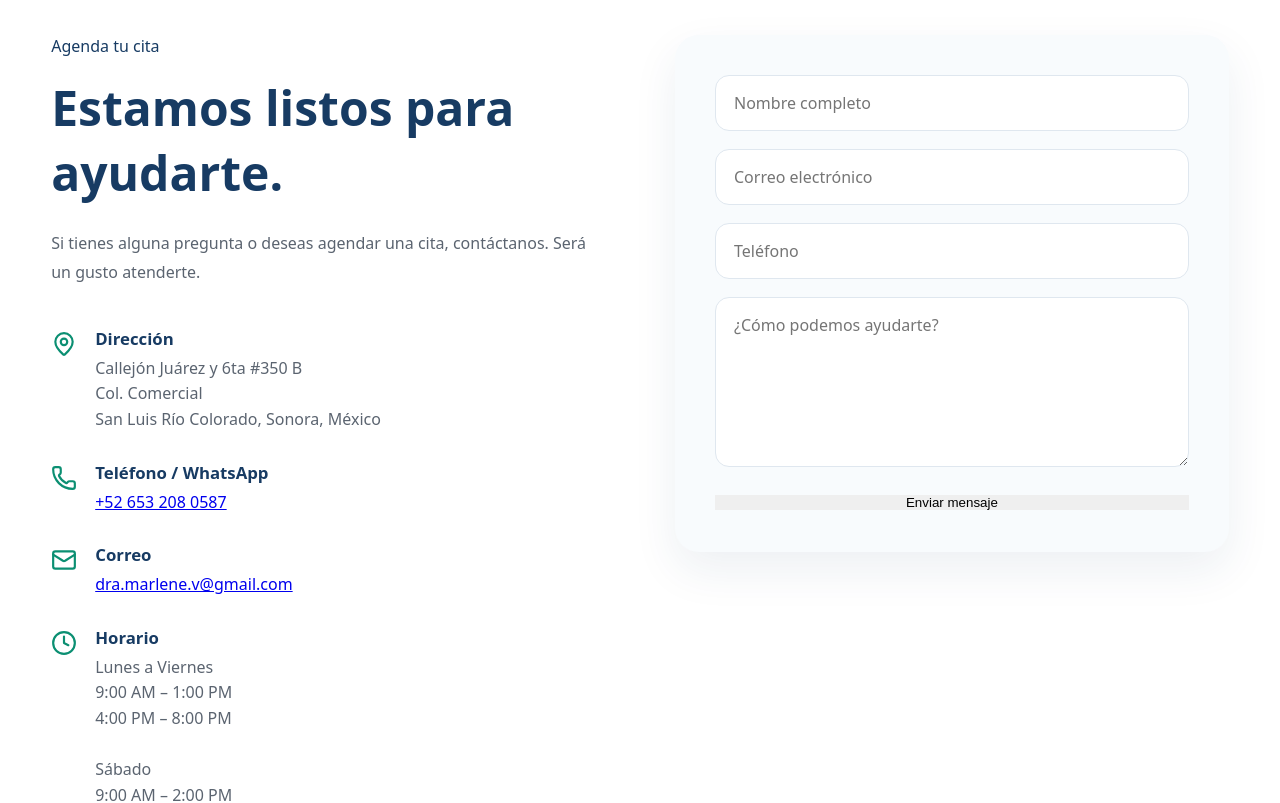
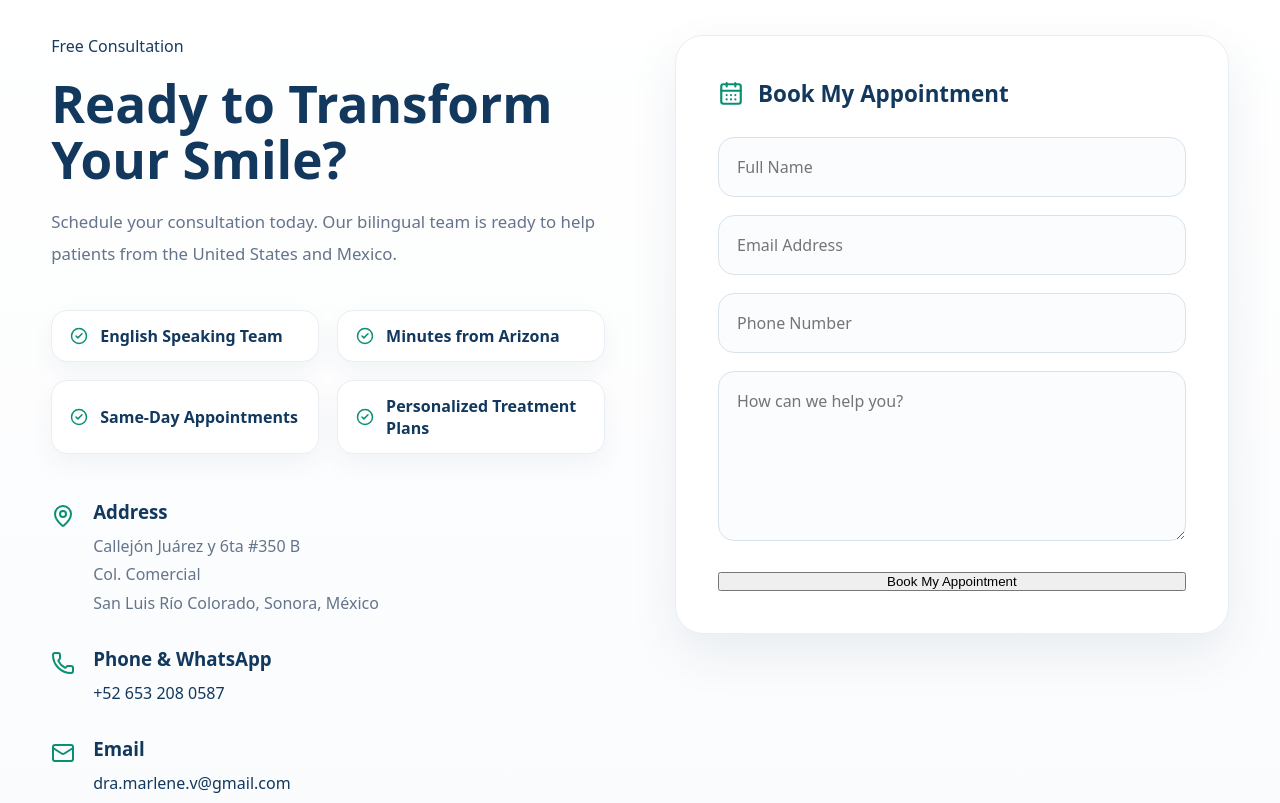
Before and after one commit to eadrian2018-droid/website-dra-marlene, a React (Vite) app: page / in a window 1280 px wide. Shown: the part 5880-6683 px from the top of the page. Built offline with nearby package versions, Linux system fonts and the light colour scheme.

Commit message:
Sprint 6 - Premium contact section, bilingual contact form and UX improvements

```diff
--- a/src/components/Contact/Contact.css
+++ b/src/components/Contact/Contact.css
@@ -1,95 +1,298 @@
-.contact {
-  background: #ffffff;
+.contact{
+    background:linear-gradient(180deg,#ffffff 0%,#f8fafc 100%);
 }
 
-.contact-container {
-  display: grid;
-  grid-template-columns: 1fr 1fr;
-  gap: 70px;
-  align-items: start;
+.contact-container{
+
+    display:grid;
+    grid-template-columns:1fr 1fr;
+    gap:70px;
+    align-items:start;
+
 }
 
-.contact-info h2 {
-  font-size: clamp(2rem, 4vw, 3rem);
-  color: #173b63;
-  margin: 18px 0 24px;
+.contact-info h2{
+
+    margin:18px 0;
+
+    font-size:clamp(2.7rem,4vw,4rem);
+
+    color:#12385e;
+
+    line-height:1.1;
+
 }
 
-.contact-info > p {
-  color: #5b6470;
-  line-height: 1.8;
-  margin-bottom: 40px;
+.contact-description{
+
+    color:#64748b;
+
+    font-size:1.05rem;
+
+    line-height:1.9;
+
+    margin-bottom:40px;
+
 }
 
-.contact-item {
-  display: flex;
-  align-items: flex-start;
-  gap: 18px;
-  margin-bottom: 28px;
+.contact-benefits{
+
+    display:grid;
+
+    grid-template-columns:repeat(2,1fr);
+
+    gap:18px;
+
+    margin-bottom:45px;
+
 }
 
-.contact-icon {
-  flex-shrink: 0;
-  width: 26px;
-  height: 26px;
-  color: #0b8f72;
-  margin-top: 4px;
+.benefit{
+
+    display:flex;
+
+    align-items:center;
+
+    gap:12px;
+
+    padding:14px 18px;
+
+    background:white;
+
+    border-radius:16px;
+
+    border:1px solid #e8eef3;
+
+    font-weight:600;
+
+    color:#12385e;
+
+    box-shadow:0 10px 25px rgba(18,56,94,.05);
+
 }
 
-.contact-item h3 {
-  color: #173b63;
-  margin-bottom: 6px;
-  font-size: 1.05rem;
+.benefit svg{
+
+    color:#0b8f72;
+
+    flex-shrink:0;
+
 }
 
-.contact-item p {
-  color: #5b6470;
-  line-height: 1.6;
+.contact-item{
+
+    display:flex;
+
+    gap:18px;
+
+    margin-bottom:28px;
+
 }
 
-.contact-form {
-  background: #f8fbfd;
-  padding: 40px;
-  border-radius: 24px;
-  box-shadow: 0 18px 45px rgba(23, 59, 99, 0.08);
+.contact-icon{
+
+    color:#0b8f72;
+
+    width:24px;
+
+    height:24px;
+
+    margin-top:5px;
+
+    flex-shrink:0;
+
+}
+
+.contact-item h3{
+
+    margin-bottom:8px;
+
+    color:#12385e;
+
+}
+
+.contact-item p{
+
+    color:#64748b;
+
+    line-height:1.8;
+
+}
+
+.contact-item a{
+
+    color:#12385e;
+
+    text-decoration:none;
+
+}
+
+.contact-form{
+
+    background:white;
+
+    padding:42px;
+
+    border-radius:28px;
+
+    border:1px solid #e8eef3;
+
+    box-shadow:0 20px 50px rgba(18,56,94,.08);
+
+}
+
+.form-header{
+
+    display:flex;
+
+    align-items:center;
+
+    gap:14px;
+
+    margin-bottom:28px;
+
+    color:#12385e;
+
+}
+
+.form-header svg{
+
+    color:#0b8f72;
+
+}
+
+.form-header h3{
+
+    margin:0;
+
+    font-size:1.4rem;
+
 }
 
 .contact-form input,
-.contact-form textarea {
-  width: 100%;
-  padding: 16px 18px;
-  margin-bottom: 18px;
-  border: 1px solid #dfe7ef;
-  border-radius: 14px;
-  font-size: 1rem;
-  font-family: inherit;
-  outline: none;
-  transition: all .25s ease;
+
+.contact-form textarea{
+
+    width:100%;
+
+    padding:18px;
+
+    margin-bottom:18px;
+
+    border-radius:16px;
+
+    border:1px solid #d9e3eb;
+
+    background:#fbfcfd;
+
+    font-family:inherit;
+
+    font-size:1rem;
+
+    transition:.3s;
+
 }
 
 .contact-form input:focus,
-.contact-form textarea:focus {
-  border-color: #0b8f72;
-  box-shadow: 0 0 0 4px rgba(11, 143, 114, 0.08);
+
+.contact-form textarea:focus{
+
+    outline:none;
+
+    border-color:#0b8f72;
+
+    background:white;
+
+    box-shadow:0 0 0 4px rgba(11,143,114,.12);
+
 }
 
-.contact-form textarea {
-  resize: vertical;
-  min-height: 170px;
+.contact-form textarea{
+
+    resize:vertical;
+
+    min-height:170px;
+
 }
 
-.contact-form button {
-  width: 100%;
-  border: none;
-  cursor: pointer;
+.contact-form small{
+
+    display:block;
+
+    margin-top:-10px;
+
+    margin-bottom:14px;
+
+    color:#d32f2f;
+
 }
 
-@media (max-width: 992px) {
-  .contact-container {
-    grid-template-columns: 1fr;
-  }
+.contact-form button{
 
-  .contact-form {
-    padding: 30px;
-  }
+    width:100%;
+
+    margin-top:8px;
+
 }
+
+.contact-success{
+
+    margin-top:22px;
+
+    padding:16px;
+
+    border-radius:14px;
+
+    background:#ecfdf5;
+
+    color:#0b8f72;
+
+    font-weight:700;
+
+    text-align:center;
+
+}
+
+@media(max-width:1100px){
+
+.contact-container{
+
+grid-template-columns:1fr;
+
+}
+
+.contact-info{
+
+order:2;
+
+}
+
+.contact-form{
+
+order:1;
+
+}
+
+}
+
+@media(max-width:700px){
+
+.contact-benefits{
+
+grid-template-columns:1fr;
+
+}
+
+.contact-form{
+
+padding:28px;
+
+}
+
+.contact-info h2{
+
+font-size:2.4rem;
+
+}
+
+}
--- a/src/components/Contact/Contact.tsx
+++ b/src/components/Contact/Contact.tsx
@@ -1,9 +1,119 @@
-import { Clock, Mail, MapPin, Phone } from "lucide-react";
+import {
+  CalendarDays,
+  CheckCircle2,
+  Clock,
+  Mail,
+  MapPin,
+  Phone,
+} from "lucide-react";
+
+import { useLanguage } from "../../context/LanguageContext";
+import { useContactForm } from "../../hooks/useContactForm";
 import { sendContactEmail } from "../../services/email";
-import { useContactForm } from "../../hooks/useContactForm";
+
 import "./Contact.css";
 
+const content = {
+  en: {
+    tag: "Free Consultation",
+
+    title: "Ready to Transform Your Smile?",
+
+    description:
+      "Schedule your consultation today. Our bilingual team is ready to help patients from the United States and Mexico.",
+
+    benefits: [
+      "English Speaking Team",
+      "Minutes from Arizona",
+      "Same-Day Appointments",
+      "Personalized Treatment Plans",
+    ],
+
+    address: "Address",
+
+    phone: "Phone & WhatsApp",
+
+    email: "Email",
+
+    hours: "Office Hours",
+
+    weekdays: "Monday - Friday",
+
+    saturday: "Saturday",
+
+    sunday: "Sunday",
+
+    closed: "Closed",
+
+    name: "Full Name",
+
+    emailPlaceholder: "Email Address",
+
+    phonePlaceholder: "Phone Number",
+
+    messagePlaceholder: "How can we help you?",
+
+    sending: "Sending...",
+
+    button: "Book My Appointment",
+
+    success:
+      "Your request has been received. We'll contact you shortly.",
+  },
+
+  es: {
+    tag: "Consulta Gratuita",
+
+    title: "Estamos listos para ayudarte.",
+
+    description:
+      "Agenda tu consulta hoy mismo. Nuestro equipo está listo para atender pacientes de México y Estados Unidos.",
+
+    benefits: [
+      "Atención en Inglés y Español",
+      "A minutos de Arizona",
+      "Citas el mismo día",
+      "Plan de tratamiento personalizado",
+    ],
+
+    address: "Dirección",
+
+    phone: "Teléfono / WhatsApp",
+
+    email: "Correo",
+
+    hours: "Horario",
+
+    weekdays: "Lunes a Viernes",
+
+    saturday: "Sábado",
+
+    sunday: "Domingo",
+
+    closed: "Cerrado",
+
+    name: "Nombre completo",
+
+    emailPlaceholder: "Correo electrónico",
+
+    phonePlaceholder: "Teléfono",
+
+    messagePlaceholder: "¿Cómo podemos ayudarte?",
+
+    sending: "Enviando...",
+
+    button: "Agendar mi cita",
+
+    success:
+      "Hemos recibido tu solicitud. Nos pondremos en contacto contigo muy pronto.",
+  },
+};
+
 export default function Contact() {
+  const { language } = useLanguage();
+
+  const t = content[language];
+
   const {
     form,
     errors,
@@ -35,134 +145,220 @@ export default function Contact() {
         message: "",
       });
 
-      setTimeout(() => setSuccess(false), 4000);
-    } catch (error) {
-      alert("No fue posible enviar el mensaje. Inténtalo nuevamente.");
-      console.error(error);
+      setTimeout(() => setSuccess(false), 5000);
     } finally {
       setLoading(false);
     }
   }
 
   return (
-    <section className="contact section" id="contact">
+    <section
+      className="contact section"
+      id="contact"
+    >
       <div className="container contact-container">
+
         <div className="contact-info">
+
           <span className="section-tag">
-            Agenda tu cita
+            {t.tag}
           </span>
 
-          <h2>Estamos listos para ayudarte.</h2>
+          <h2>
+            {t.title}
+          </h2>
 
-          <p>
-            Si tienes alguna pregunta o deseas agendar una cita,
-            contáctanos. Será un gusto atenderte.
+          <p className="contact-description">
+            {t.description}
           </p>
 
+          <div className="contact-benefits">
+
+            {t.benefits.map((item) => (
+
+              <div
+                className="benefit"
+                key={item}
+              >
+                <CheckCircle2 size={18} />
+
+                <span>{item}</span>
+
+              </div>
+
+            ))}
+
+          </div>
+
           <div className="contact-item">
+
             <MapPin className="contact-icon" />
 
             <div>
-              <h3>Dirección</h3>
+
+              <h3>{t.address}</h3>
 
               <p>
-                Callejón Juárez y 6ta #350 B<br />
-                Col. Comercial<br />
+
+                Callejón Juárez y 6ta #350 B
+
+                <br />
+
+                Col. Comercial
+
+                <br />
+
                 San Luis Río Colorado, Sonora, México
+
               </p>
+
             </div>
+
           </div>
 
           <div className="contact-item">
+
             <Phone className="contact-icon" />
 
             <div>
-              <h3>Teléfono / WhatsApp</h3>
+
+              <h3>{t.phone}</h3>
 
               <p>
+
                 <a href="tel:+526532080587">
+
                   +52 653 208 0587
+
                 </a>
+
               </p>
+
             </div>
+
           </div>
 
           <div className="contact-item">
+
             <Mail className="contact-icon" />
 
             <div>
-              <h3>Correo</h3>
+
+              <h3>{t.email}</h3>
 
               <p>
+
                 <a href="mailto:dra.marlene.v@gmail.com">
+
                   dra.marlene.v@gmail.com
+
                 </a>
+
               </p>
+
             </div>
+
           </div>
 
           <div className="contact-item">
+
             <Clock className="contact-icon" />
 
             <div>
-              <h3>Horario</h3>
+
+              <h3>{t.hours}</h3>
 
               <p>
-                Lunes a Viernes
+
+                {t.weekdays}
+
                 <br />
+
                 9:00 AM – 1:00 PM
+
                 <br />
+
                 4:00 PM – 8:00 PM
+
                 <br />
+
                 <br />
-                Sábado
+
+                {t.saturday}
+
                 <br />
+
                 9:00 AM – 2:00 PM
+
                 <br />
+
                 <br />
-                Domingo
+
+                {t.sunday}
+
                 <br />
-                Cerrado
+
+                {t.closed}
+
               </p>
+
             </div>
+
           </div>
+
         </div>
 
-        <form className="contact-form" onSubmit={handleSubmit}>
+        <form
+          className="contact-form"
+          onSubmit={handleSubmit}
+        >
+
+          <div className="form-header">
+
+            <CalendarDays size={26} />
+
+            <h3>{t.button}</h3>
+
+          </div>
+
           <input
             type="text"
             name="name"
-            placeholder="Nombre completo"
+            placeholder={t.name}
             value={form.name}
             onChange={handleChange}
           />
+
           {errors.name && <small>{errors.name}</small>}
 
           <input
             type="email"
             name="email"
-            placeholder="Correo electrónico"
+            placeholder={t.emailPlaceholder}
             value={form.email}
             onChange={handleChange}
           />
+
           {errors.email && <small>{errors.email}</small>}
 
           <input
             type="tel"
             name="phone"
-            placeholder="Teléfono"
+            placeholder={t.phonePlaceholder}
             value={form.phone}
             onChange={handleChange}
           />
+
           {errors.phone && <small>{errors.phone}</small>}
 
           <textarea
             rows={6}
             name="message"
-            placeholder="¿Cómo podemos ayudarte?"
+            placeholder={t.messagePlaceholder}
             value={form.message}
             onChange={handleChange}
           />
+
           {errors.message && <small>{errors.message}</small>}
 
           <button
@@ -170,21 +366,17 @@ export default function Contact() {
             type="submit"
             disabled={loading}
           >
-            {loading ? "Enviando..." : "Enviar mensaje"}
+            {loading ? t.sending : t.button}
           </button>
 
           {success && (
-            <p
-              style={{
-                color: "#0b8f72",
-                marginTop: "20px",
-                fontWeight: 600,
-              }}
-            >
-              ¡Mensaje enviado correctamente!
+            <p className="contact-success">
+              {t.success}
             </p>
           )}
+
         </form>
+
       </div>
     </section>
   );
```
